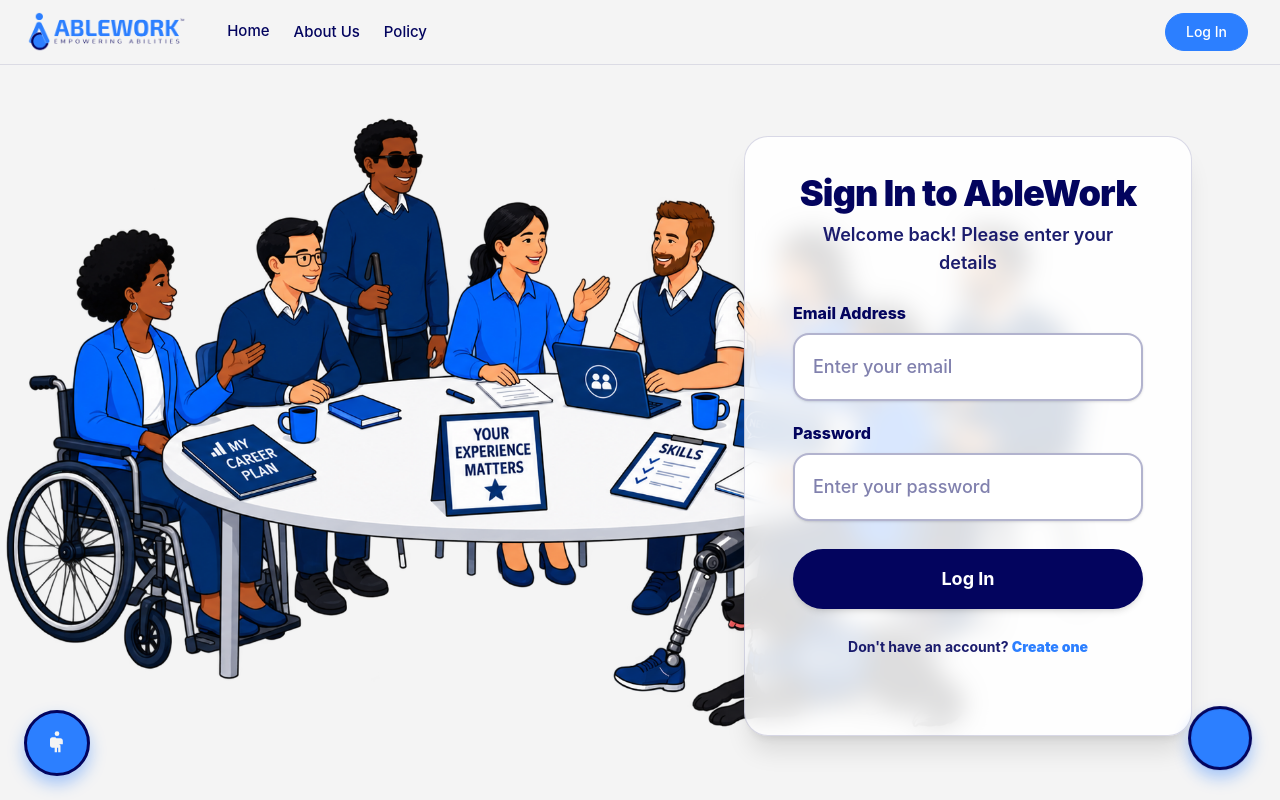
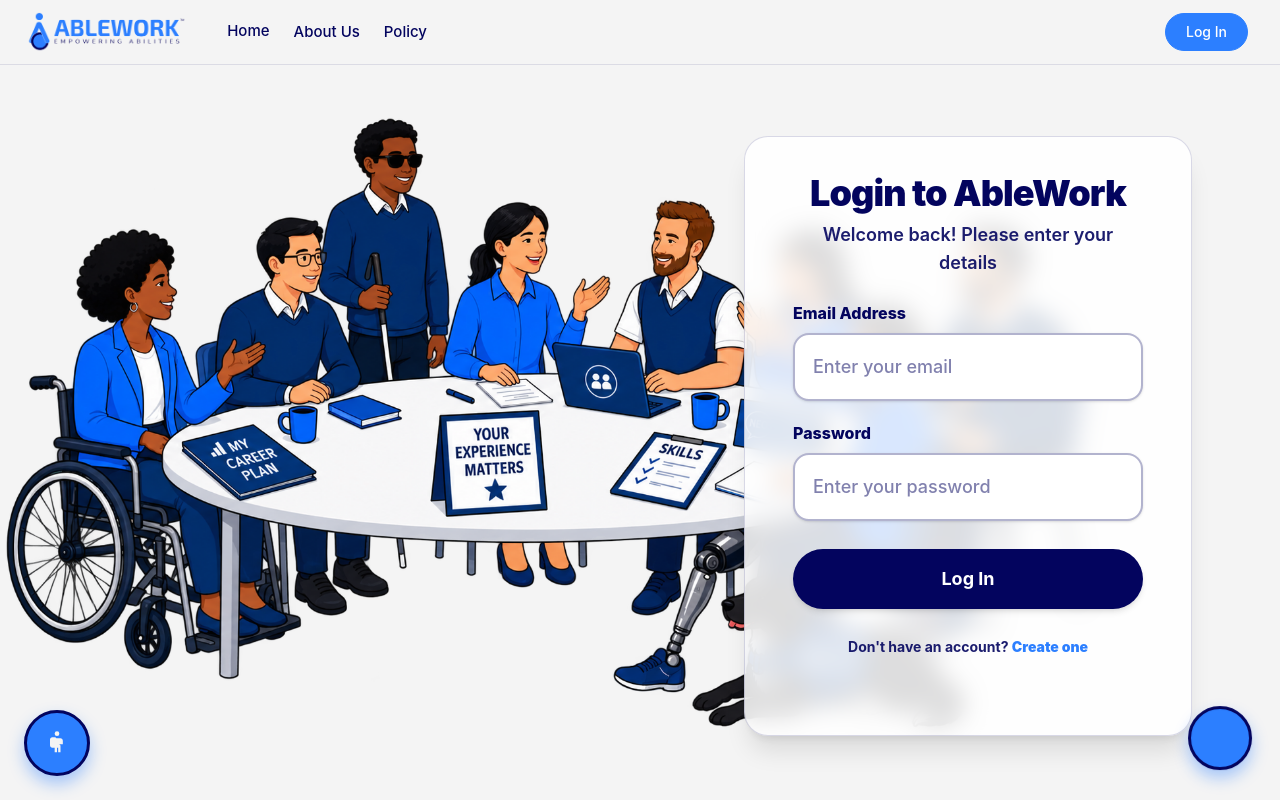
Before and after one commit to felicite-oss/FINAL-ABLEWORK, a React (Vite) app in the folder ablework-frontend/: page /login in a window 1280 px wide. Shown: the top 800 px of the page. Built offline with nearby package versions, Linux system fonts and the light colour scheme; grey boxes are pictures that could not be loaded.

Commit message:
Update Login.jsx

```diff
--- a/ablework-frontend/src/pages/Login.jsx
+++ b/ablework-frontend/src/pages/Login.jsx
@@ -8,29 +8,25 @@ import backgroundImg from '../assets/BG.png';
 export default function Login() {
   const { mode } = useContext(AccessibilityContext);
   const navigate = useNavigate();
-
   const [email, setEmail] = useState('');
   const [password, setPassword] = useState('');
   const [isOpen, setIsOpen] = useState(false);
-
   const [isLoading, setIsLoading] = useState(false);
   const [errorMessage, setErrorMessage] = useState('');
 
-  // Clear fields every time the login screen launches (stops browser autofill)
+
   useEffect(() => {
     setEmail('');
     setPassword('');
   }, []);
 
-  // Check if contrast mode is active (Bulletproof case-insensitive check)
+
   const isContrast = mode && typeof mode === 'string' && mode.toLowerCase().includes('contrast');
-
-  // Support A / A+ / A++ (and Assist)
   const isAPlusPlus = mode === 'A++' || mode === 'Assist' || mode === 'a++' || mode === 'assist';
   const isAPlus = mode === 'A+' || mode === 'a+';
-  const isAssist = isAPlusPlus; // keep for container sizing
+  const isAssist = isAPlusPlus;
 
-  // All text sizes for A, A+, A++ (made bigger and more readable as requested)
+
   const tapTargetSize = isAPlusPlus
     ? 'py-6 px-8 text-2xl font-bold'
     : isAPlus
@@ -67,7 +63,7 @@ export default function Login() {
       ? 'text-base font-bold'
       : 'text-sm font-bold';
 
-  // Container padding (made slightly more compact as requested)
+
   const containerPadding = isAssist
     ? 'pt-10 px-8 pb-12 sm:pt-12 sm:px-10 sm:pb-16 lg:pt-14 lg:px-12 lg:pb-18'
     : 'pt-8 px-6 pb-10 sm:pt-10 sm:px-10 sm:pb-14 lg:pt-12 lg:px-12 lg:pb-16';
@@ -115,14 +111,14 @@ export default function Login() {
       role="main"
       aria-label="Login page"
     >
-      {/* ===== HEADER ===== */}
+
       <header
         className={`w-full ${isContrast ? 'bg-black border-b-1 border-[#2C7FFF]' : 'bg-[#f4f4f4] border-b border-[#03045E]/10'} fixed top-0 left-0 z-50`}
         role="banner"
         aria-label="Site header"
       >
         <div className="w-full h-16 pl-4 pr-4 md:pr-8 flex items-center justify-between max-w-[1700px] mx-auto box-border">
-          {/* Left side: Logo + Desktop Navigation — grouped */}
+
           <div
             className="flex items-center gap-8"
             role="group"
@@ -145,7 +141,7 @@ export default function Login() {
             </nav>
           </div>
 
-          {/* Desktop Log In - current page indicator */}
+
           <div className="hidden md:flex items-center">
             <span
               className={`px-5 py-2 rounded-full ${isContrast ? 'bg-blue-400 text-black border border-blue-400' : 'bg-[#2C7FFF] text-white border border-[#2C7FFF]'} text-sm font-medium cursor-default`}
@@ -156,7 +152,7 @@ export default function Login() {
             </span>
           </div>
 
-          {/* Mobile Hamburger Button */}
+
           <button
             className={`md:hidden flex items-center justify-center w-10 h-10 rounded-lg ${isContrast ? 'bg-blue-400 text-black' : 'bg-[#2C7FFF] text-[#f4f4f4]'}`}
             onClick={() => setIsOpen(!isOpen)}
@@ -176,7 +172,7 @@ export default function Login() {
           </button>
         </div>
 
-        {/* Mobile Menu */}
+
         <div
           id="login-mobile-menu"
           className={`md:hidden overflow-hidden transition-all duration-300 ease-in-out ${
@@ -192,7 +188,7 @@ export default function Login() {
               <Link to="/" className={`${isContrast ? 'text-white hover:text-blue-400' : 'text-[#03045E] hover:text-[#2C7FFF]'} transition`} onClick={() => setIsOpen(false)}>Home</Link>
               <Link to="/about" className={`${isContrast ? 'hover:text-blue-400' : 'hover:text-[#2C7FFF]'} transition`} onClick={() => setIsOpen(false)}>About Us</Link>
               <Link to="/policy" className={`${isContrast ? 'hover:text-blue-400' : 'hover:text-[#2C7FFF]'} transition`} onClick={() => setIsOpen(false)}>Policy</Link>
-              {/* Mobile Log In - current page indicator */}
+
               <span
                 className={`mt-2 px-5 py-2.5 rounded-full ${isContrast ? 'bg-blue-400 text-black border border-blue-400' : 'bg-[#2C7FFF] text-white border border-[#2C7FFF]'} text-sm font-medium w-fit cursor-default`}
                 aria-current="page"
@@ -205,7 +201,7 @@ export default function Login() {
         </div>
       </header>
 
-      {/* ===== CONTENT ===== */}
+
       <div
         className={`flex-grow pt-16 pb-12 flex flex-col items-center md:items-end justify-center pl-4 pr-4 md:pr-12 lg:pr-16 md:pl-8 max-w-[1700px] mx-auto w-full box-border relative bg-no-repeat bg-cover bg-center md:bg-[size:1100px_auto] md:bg-left min-h-[110vh] md:min-h-[105vh] transition-all duration-300 ${isOpen ? 'mt-48 sm:mt-56' : 'mt-0'}`}
         style={{
@@ -214,7 +210,7 @@ export default function Login() {
         role="region"
         aria-label="Login form area"
       >
-        {/* ===== LOGIN CONTAINER — grouped (Made slightly smaller) ===== */}
+
         <div
           className={`w-full ${isAssist ? 'max-w-[480px] sm:max-w-xl' : 'max-w-[400px] sm:max-w-md'} flex flex-col items-center justify-start ${containerGap} relative z-10
             ${isContrast ? 'bg-black/90 text-white border-2 border-blue-400 shadow-[0_0_25px_rgba(,204,21,0.4)]' : 'bg-white/85 text-[#03045E] border border-[#03045E]/15'} backdrop-blur-md rounded-3xl shadow-xl
@@ -233,7 +229,7 @@ export default function Login() {
               id="login-heading"
               className={`${titleSize} ${isContrast ? '!text-white' : ''} tracking-tight mb-2`}
             >
-              Sign In to AbleWork
+              Login to AbleWork
             </h1>
             <p className={`${subtitleSize} ${isContrast ? '!text-white/90' : ''}`}>
               Welcome back! Please enter your details
@@ -318,7 +314,7 @@ export default function Login() {
             </button>
           </form>
 
-          {/* Hidden live region id for error association when present */}
+
           {errorMessage && <span id="login-error" className="sr-only">{errorMessage}</span>}
 
           <p className={`text-center ${isContrast ? 'text-white/90' : 'text-[#03045E]/90'} ${footerLinkSize} pt-1`}>
@@ -334,7 +330,7 @@ export default function Login() {
         </div>
       </div>
 
-      {/* ===== FOOTER ===== */}
+
       <footer
         className={`w-full relative z-20 overflow-hidden ${isContrast ? 'bg-black text-white border-t-1 border-blue-100' : 'bg-[#03045E] text-white'} mt-auto`}
         style={{
@@ -345,13 +341,13 @@ export default function Login() {
         role="contentinfo"
         aria-label="Site footer"
       >
-        {/* Top accent bar */}
+
         <div className={`h-1 w-full ${isContrast ? 'bg-blue-400' : 'bg-[#2C7FFF]'}`} aria-hidden="true" />
 
         <div className="w-full h-auto pl-4 pr-4 md:pr-8 py-10 sm:py-12 max-w-[1700px] mx-auto box-border">
           <div className="grid grid-cols-1 md:grid-cols-12 gap-8 items-center justify-between">
 
-            {/* Left Column: Brand & Mission — grouped */}
+
             <div
               className="md:col-span-5 flex flex-col items-center md:items-start text-center md:text-left space-y-3"
               role="group"
@@ -372,7 +368,7 @@ export default function Login() {
               </div>
             </div>
 
-            {/* Right Column: Quick Action Links — grouped */}
+
             <div className="md:col-span-7 flex flex-col md:flex-row items-center justify-center md:justify-end gap-6">
               <div
                 className="flex flex-col items-center md:items-end space-y-3"
@@ -418,7 +414,7 @@ export default function Login() {
           </div>
         </div>
 
-        {/* Bottom subtle bar */}
+
         <div className={`w-full ${isContrast ? 'bg-zinc-950 text-blue-03045e border-t border-blue-03045e' : 'bg-[#03045e] text-white/90 border-t border-white/10'} py-4 px-4 text-center text-xs sm:text-sm font-medium tracking-wide`}>
           Designed with accessibility and inclusivity at heart.
         </div>
```
